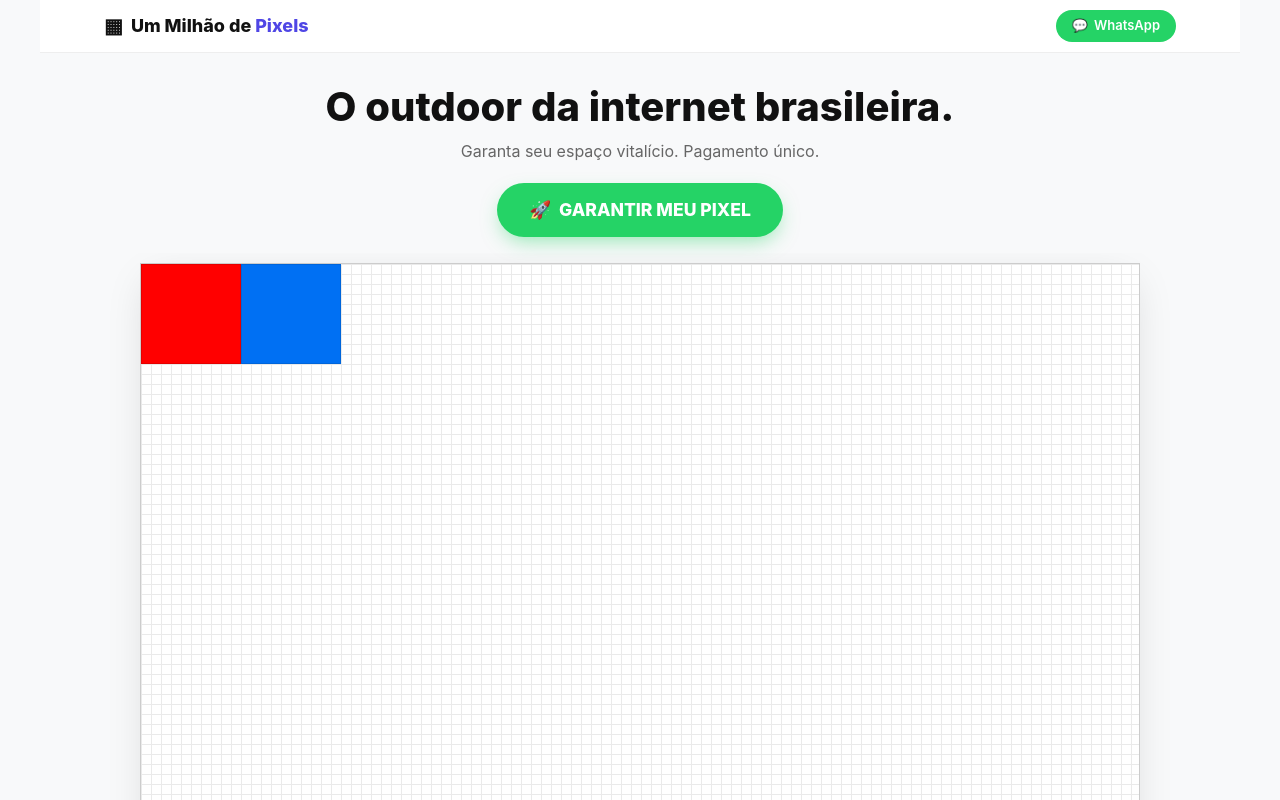
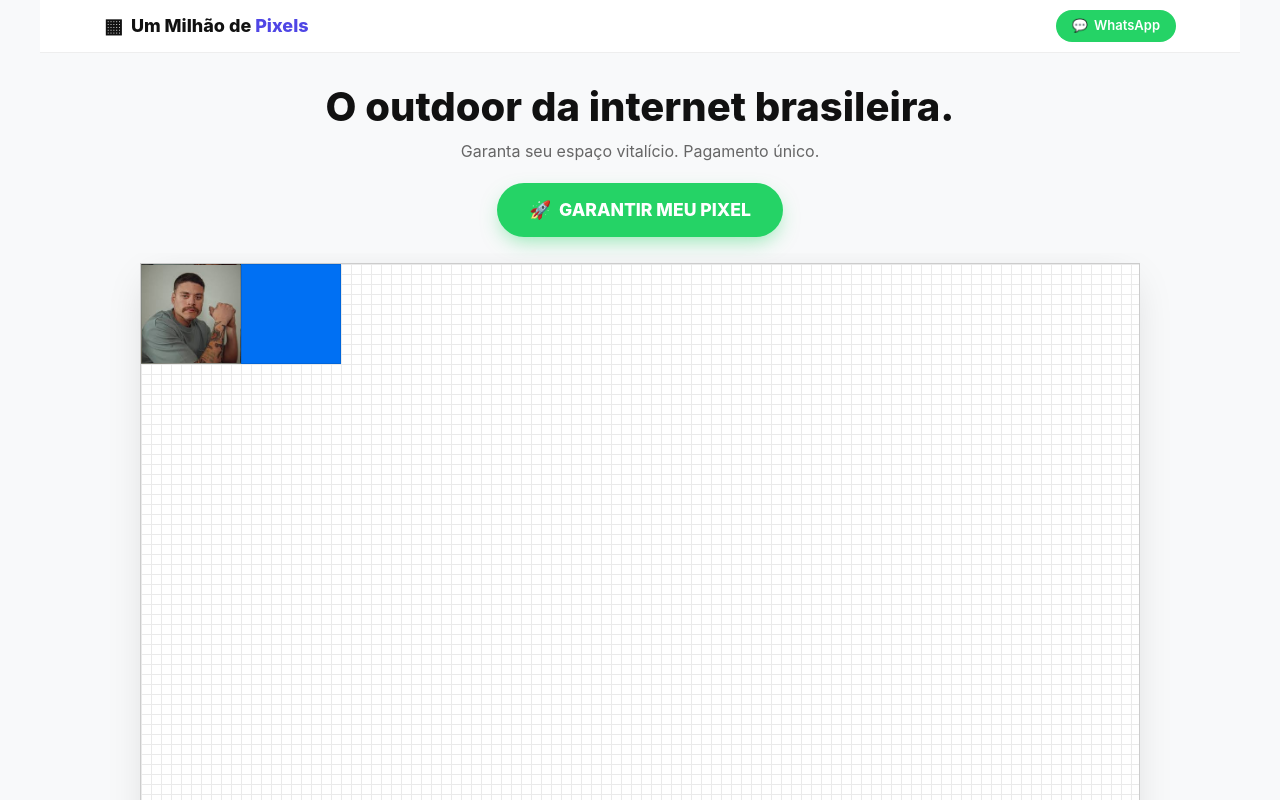
Before and after one commit to thalesmylife-2025/um-milhao-de-pixels, a Next.js app: page / in a window 1280 px wide. Shown: the top 800 px of the page. Built offline with nearby package versions, Linux system fonts and the light colour scheme.

Commit message:
Nova venda efetuada

```diff
--- a/src/app/page.tsx
+++ b/src/app/page.tsx
@@ -11,8 +11,8 @@ const pixelsVendidos = [
     width: 100,
     height: 100,
     color: "#FF0000",
-    image: "",
-    link: "https://instagram.com/thales"
+    image: "foto-thales.jpeg",
+    link: "https://www.instagram.com/thalesmylife/"
   },
   {
     id: 2,
```
